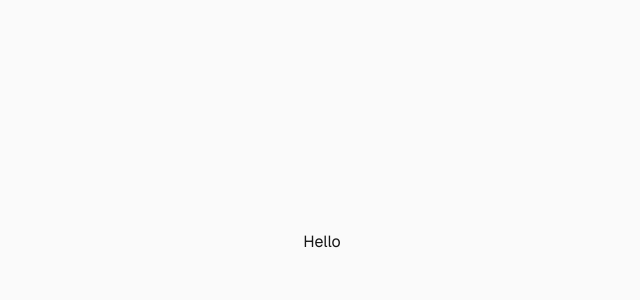
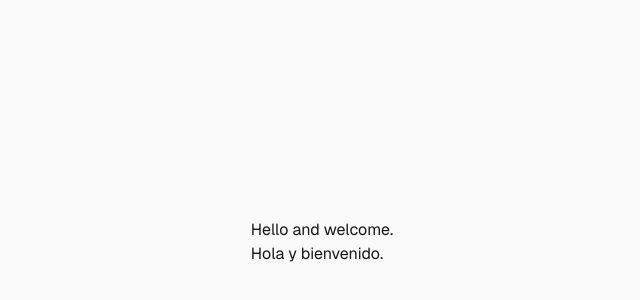
Before and after one commit to albertocastro/resume, a Next.js app: page / in a window 1280 px wide. Shown: the part 158-458 px from the top of the page, without its empty margins (318-958 px from the left). Built offline with nearby package versions, Linux system fonts and the light colour scheme.

Commit message:
Add welcome test

```diff
--- a/app/page.tsx
+++ b/app/page.tsx
@@ -3,7 +3,9 @@ import Image from "next/image";
 export default function Home() {
   return (
     <div className="flex min-h-screen items-center justify-center bg-zinc-50 font-sans dark:bg-black">
-    Hello
+    Hello and welcome.
+    <br/>
+    Hola y bienvenido.
         </div>
   );
 }
```
